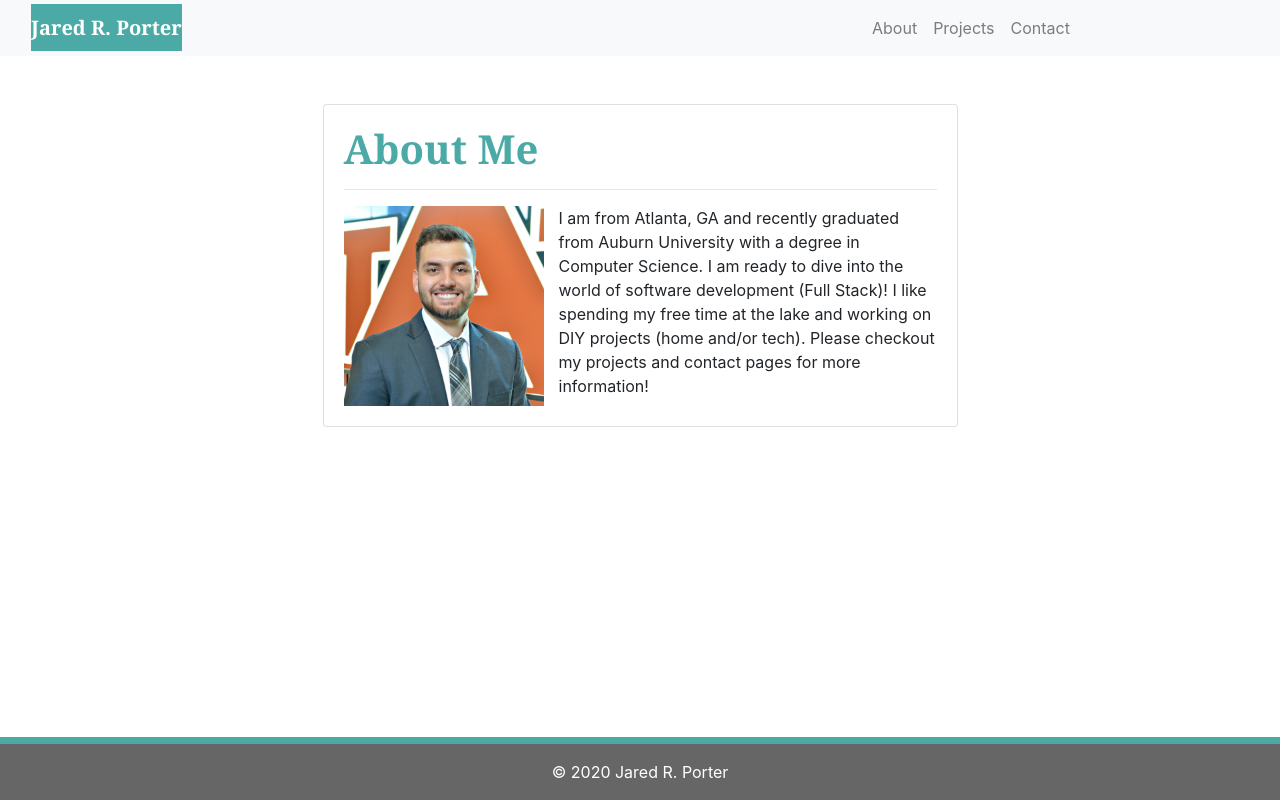
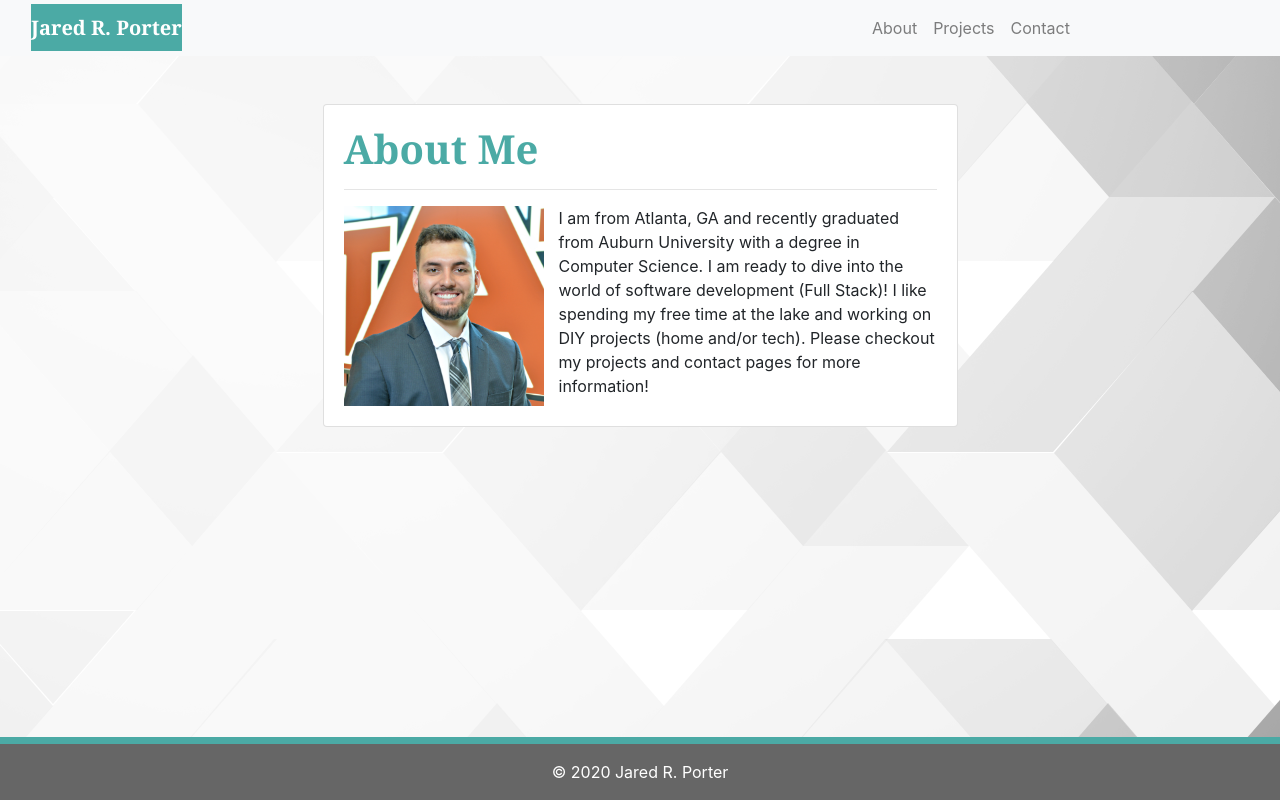
Before and after one commit to JaredP17/Portfolio, a React (Create React App) app: page / in a window 1280 px wide. Built offline with nearby package versions, Linux system fonts and the light colour scheme.

Commit message:
Set a background image.

```diff
--- a/src/index.css
+++ b/src/index.css
@@ -1,3 +1,8 @@
+body {
+background-color: white;
+background-image: url(./assets/images/bg-image.png);
+}
+
 .navbar-light .navbar-brand {
   color: white;
 }
```
Also changed, not shown: src/assets/images/background-img.png (deleted), src/assets/images/bg-image.png (added).
